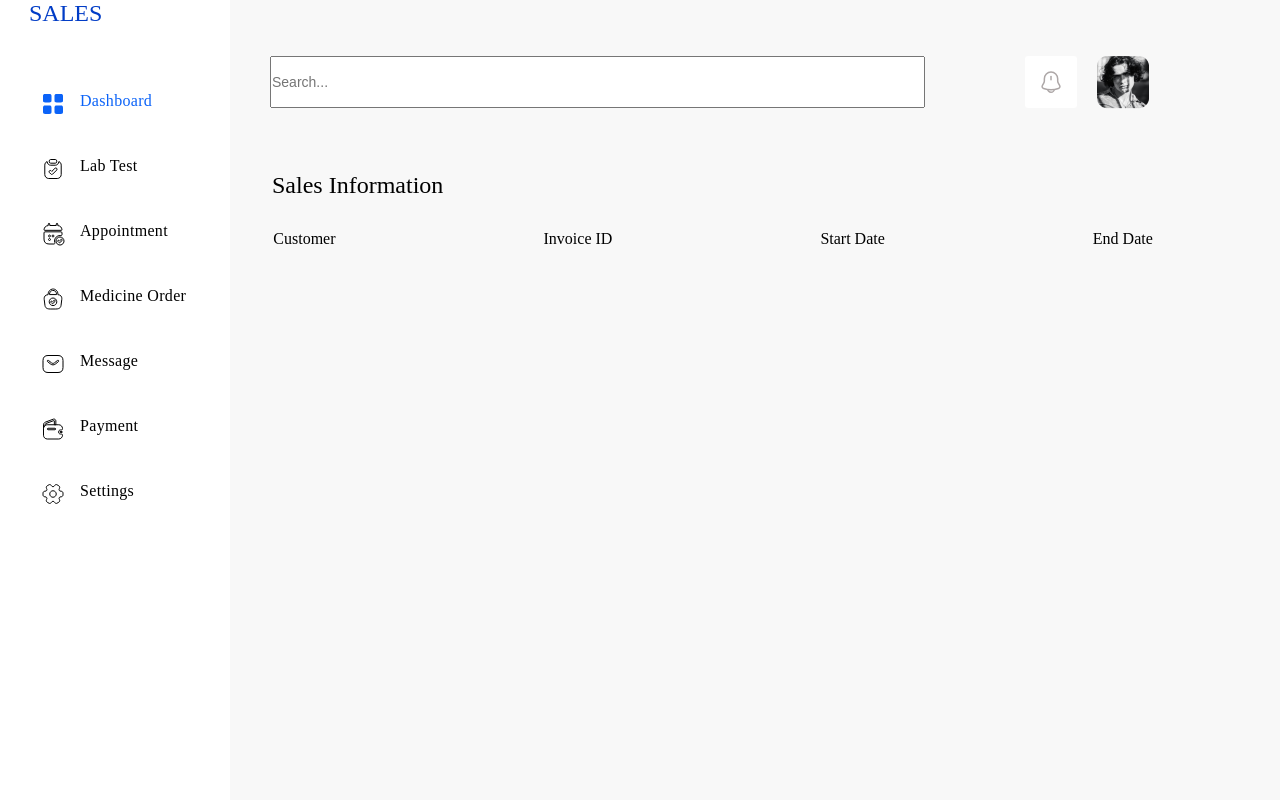
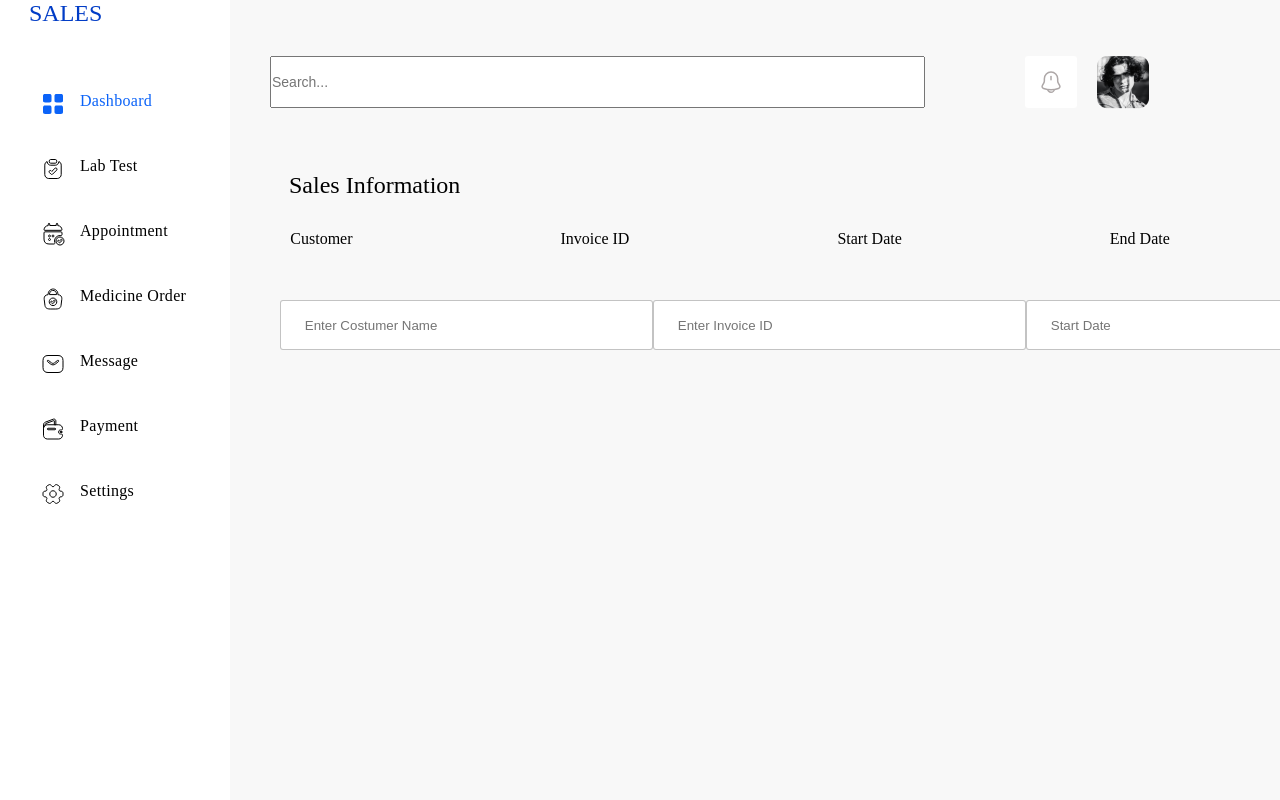
Before and after one commit to shermatovelbek/dashboard1, a plain HTML site: page index.html in a window 1280 px wide. Shown: the top 800 px of the page. Drawn offline with Linux system fonts and the light colour scheme; a web font is replaced by a local one.

Commit message:
tepa yani input qism tugatildi

```diff
--- a/index.html
+++ b/index.html
@@ -79,6 +79,17 @@
                     <h2>End Date</h2>
                 </div>
             </div>
+            <div class="input__container">
+                <div class="first-input">
+                    <input type="text" id="first" placeholder="Enter Costumer Name">
+                </div>
+                <div class="second-input">
+                    <input type="text" id="second" placeholder="Enter Invoice ID">
+                </div>
+                <div class="third-input">
+                    <input type="text" id="third" placeholder="Start Date">
+                </div>
+            </div>
         </div>
     </header>
 </body>
--- a/styles/style.css
+++ b/styles/style.css
@@ -8,6 +8,7 @@
     height: 1100px;
     flex-shrink: 0;
     background: #fff;
+    max-width: 100%;
 }
 
 .logo a{
@@ -259,7 +260,7 @@
     font-weight: 500;
     line-height: normal;
     margin-top: 152px;
-    margin-left: 123px;
+    margin-left: 140px;
     margin-bottom: 24px;
     }
 
@@ -268,6 +269,7 @@
     display: flex;
     gap: 208px;
     margin-left: -170px;
+    cursor: pointer;
 }
 .first-item h2{
     color: #000;
@@ -302,3 +304,53 @@ font-style: normal;
 font-weight: 400;
 line-height: normal;
 }
+.input__container{
+    margin-top: 300px;
+    display: flex;
+    margin-left: -890px;
+}
+.first-input input{
+    display: inline-flex;
+    height: 50px;
+    padding: 13px 170px 13px 24px;
+    align-items: center;
+    flex-shrink: 0;
+    border-radius: 3px;
+    border: 1px solid rgba(19, 19, 19, 0.25);
+    background: #FFF;
+    cursor: pointer;
+    margin-left: 0px;
+}
+.second-input input{
+    display: inline-flex;
+    height: 50px;
+    padding: 13px 170px 13px 24px;
+    align-items: center;
+    flex-shrink: 0;
+    border-radius: 3px;
+    border: 1px solid rgba(19, 19, 19, 0.25);
+    background: #FFF;
+    cursor: pointer;
+}
+.third-input input{
+    display: inline-flex;
+    height: 50px;
+    padding: 13px 170px 13px 24px;
+    align-items: center;
+    flex-shrink: 0;
+    border-radius: 3px;
+    border: 1px solid rgba(19, 19, 19, 0.25);
+    background: #FFF;
+    cursor: pointer;
+}
+.fourth-input input{
+    display: inline-flex;
+    height: 50px;
+    padding: 13px 170px 13px 24px;
+    align-items: center;
+    flex-shrink: 0;
+    border-radius: 3px;
+    border: 1px solid rgba(19, 19, 19, 0.25);
+    background: #FFF;
+    cursor: pointer;
+}
```
